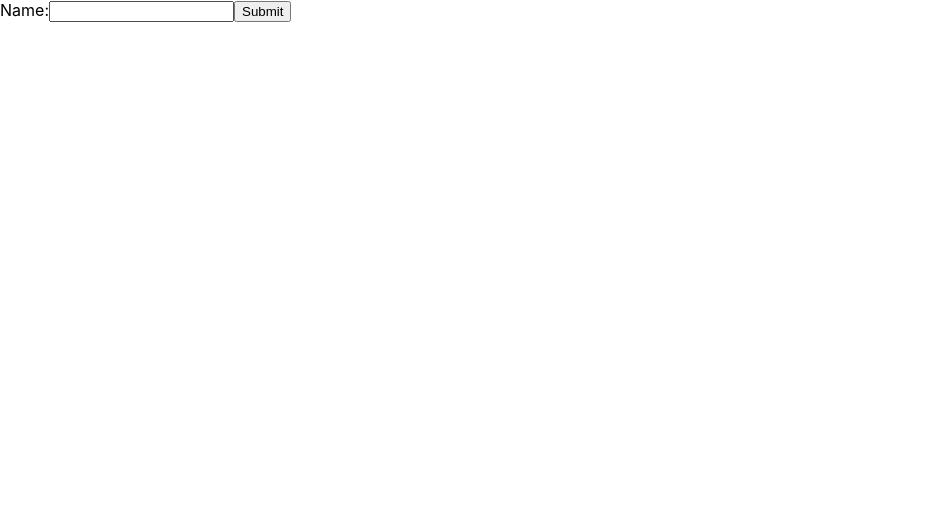
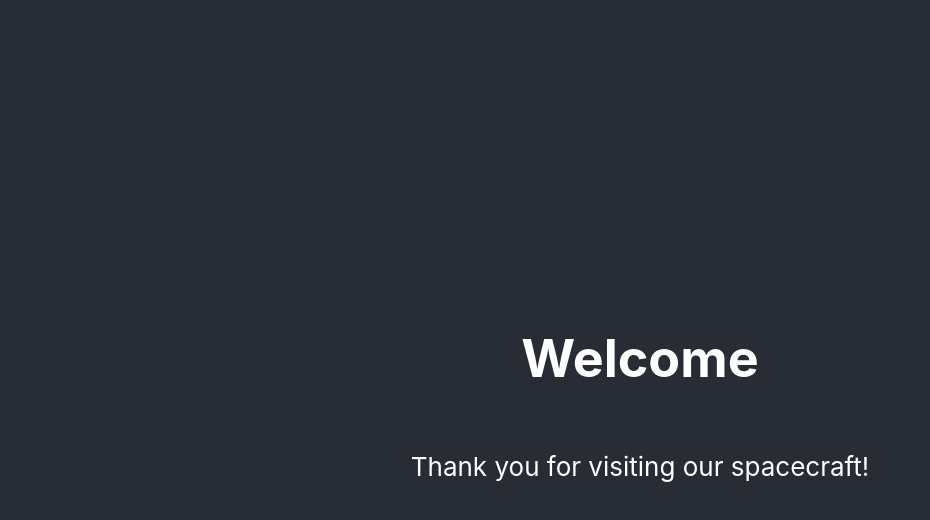
Before and after one commit to moulyg/workshop, a React (Create React App) app: page / in a window 1280 px wide. Shown: the top 520 px of the page, without its empty margins (0-930 px from the left). Built offline with nearby package versions, Linux system fonts and the light colour scheme.

Commit message:
Containment

```diff
--- a/src/App.js
+++ b/src/App.js
@@ -1,34 +1,27 @@
 import React from 'react';
 import './App.css';
 
+function FancyBorder(props) {
+    return (
+        <div className={'App-header'}>
+            {props.children}
+        </div>
+    );
+}
+
 class App extends React.Component {
 
-    constructor(props) {
-        super(props);
-        this.state = {value: ''};
-
-        this.handleChange = this.handleChange.bind(this);
-        this.handleSubmit = this.handleSubmit.bind(this);
-    }
-
-    handleChange(event) {
-        this.setState({value: event.target.value});
-    }
-
-    handleSubmit(event) {
-        alert('A name was submitted: ' + this.state.value);
-        event.preventDefault();
-    }
 
     render() {
         return (
-            <form onSubmit={this.handleSubmit}>
-                <label>
-                    Name:
-                    <input type="text" value={this.state.value} onChange={this.handleChange} />
-                </label>
-                <input type="submit" value="Submit" />
-            </form>
+            <FancyBorder color="blue">
+                <h1 className="Dialog-title">
+                    Welcome
+                </h1>
+                <p className="Dialog-message">
+                    Thank you for visiting our spacecraft!
+                </p>
+            </FancyBorder>
         );
     }
 }
```
